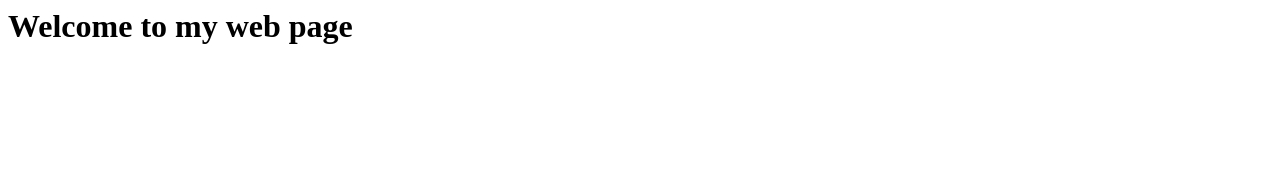
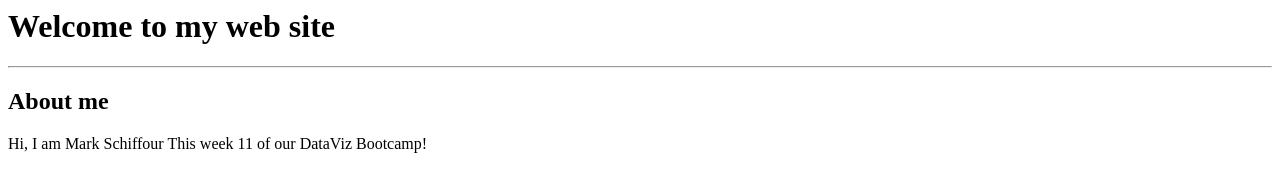
Before and after one commit to MarkSchiffour/MarkSchiffour.github.io, a plain HTML site: page index.html in a window 1280 px wide. Drawn offline with Linux system fonts and the light colour scheme.

Commit message:
Update index.html

```diff
--- a/index.html
+++ b/index.html
@@ -1,8 +1,11 @@
 <html>
 <head>
-    <title> My first Web Page</title>
+    <title> My Home Page</title>
 </head>
 <body>
-   <h1> Welcome to my web page</h1>
+   <h1> Welcome to my web site</h1>
+   <hr>
+   <h2>About me</h2>
+   <p>Hi, I am Mark Schiffour This week 11 of our DataViz Bootcamp!</p>
 </body>
 </html>
```
